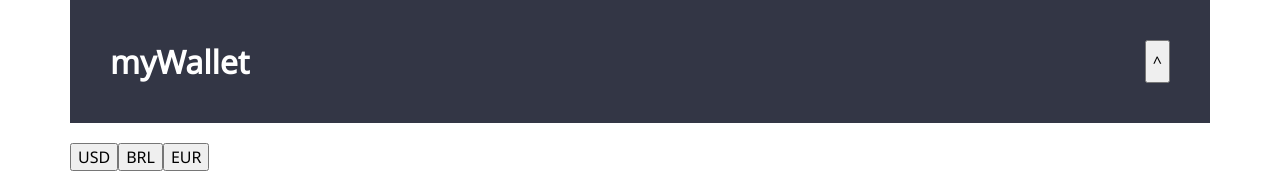
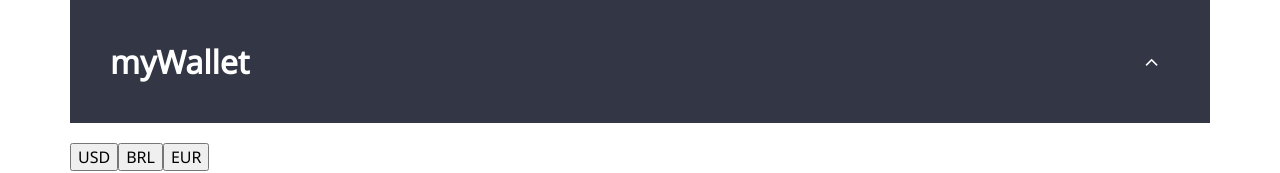
Before and after one commit to abokareem/my-wallet, a React (Create React App) app: page / in a window 1280 px wide. Shown: the top 173 px of the page. Built offline with nearby package versions, Linux system fonts and the light colour scheme.

Commit message:
Styled header button

```diff
--- a/public/index.html
+++ b/public/index.html
@@ -21,6 +21,9 @@
       Learn how to configure a non-root public URL by running `npm run build`.
     -->
   <title>React App</title>
+
+  <!-- Font Awesome CSS -->
+  <link rel="stylesheet" href="https://cdnjs.cloudflare.com/ajax/libs/font-awesome/4.7.0/css/font-awesome.min.css">
 </head>
 
 <body>
--- a/src/components/Header.jsx
+++ b/src/components/Header.jsx
@@ -5,7 +5,7 @@ const Header = () => {
     return (
         <div className="header background-secondary">
             <h1>myWallet</h1>
-            <button>^</button>
+            <i className="btn btn-header fa fa-angle-up fa-lg"></i>
         </div>
     )
 }
--- a/src/css/styles.css
+++ b/src/css/styles.css
@@ -497,6 +497,31 @@ h1 {
   justify-content: space-between;
   padding: 2.5em;
   margin-bottom: 1.25em;
+  align-items: center;
+}
+
+.btn {
+  display: inline-block;
+  text-align: center;
+  white-space: nowrap;
+  vertical-align: middle;
+  background-image: none;
+  border: 1px solid transparent;
+  cursor: pointer;
+  text-decoration: none;
+  border-radius: 0.25em;
+  padding: 0.25em 0.5em;
+  transition: all 0.3s ease 0s;
+}
+
+.btn-header {
+  color: white;
+  background-color: transparent;
+}
+
+.btn-header:hover {
+  color: #333645;
+  background-color: white;
 }
 
 /*# sourceMappingURL=styles.css.map */
--- /dev/null
+++ b/src/scss/modules/button.scss
@@ -0,0 +1,23 @@
+.btn {
+    display: inline-block;
+    text-align: center;
+    white-space: nowrap;
+    vertical-align: middle;
+    background-image: none;
+    border: 1px solid transparent;
+    cursor: pointer;
+    text-decoration: none;
+    border-radius: .25em;
+    padding: .25em .5em;
+    transition: all 0.3s ease 0s;
+}
+
+.btn-header {
+    color: white;
+    background-color: transparent;
+}
+
+.btn-header:hover {
+    color: $dark-blue;
+    background-color: white;
+}
--- a/src/scss/modules/header.scss
+++ b/src/scss/modules/header.scss
@@ -7,4 +7,5 @@ h1 {
     justify-content: space-between;
     padding: 2.5em;
     margin-bottom: 1.25em;
+    align-items: center;
 }
--- a/src/scss/styles.scss
+++ b/src/scss/styles.scss
@@ -8,3 +8,4 @@
 @import "layout/layout";
 @import "themes/themes";
 @import "modules/header";
+@import "modules/button";
```
